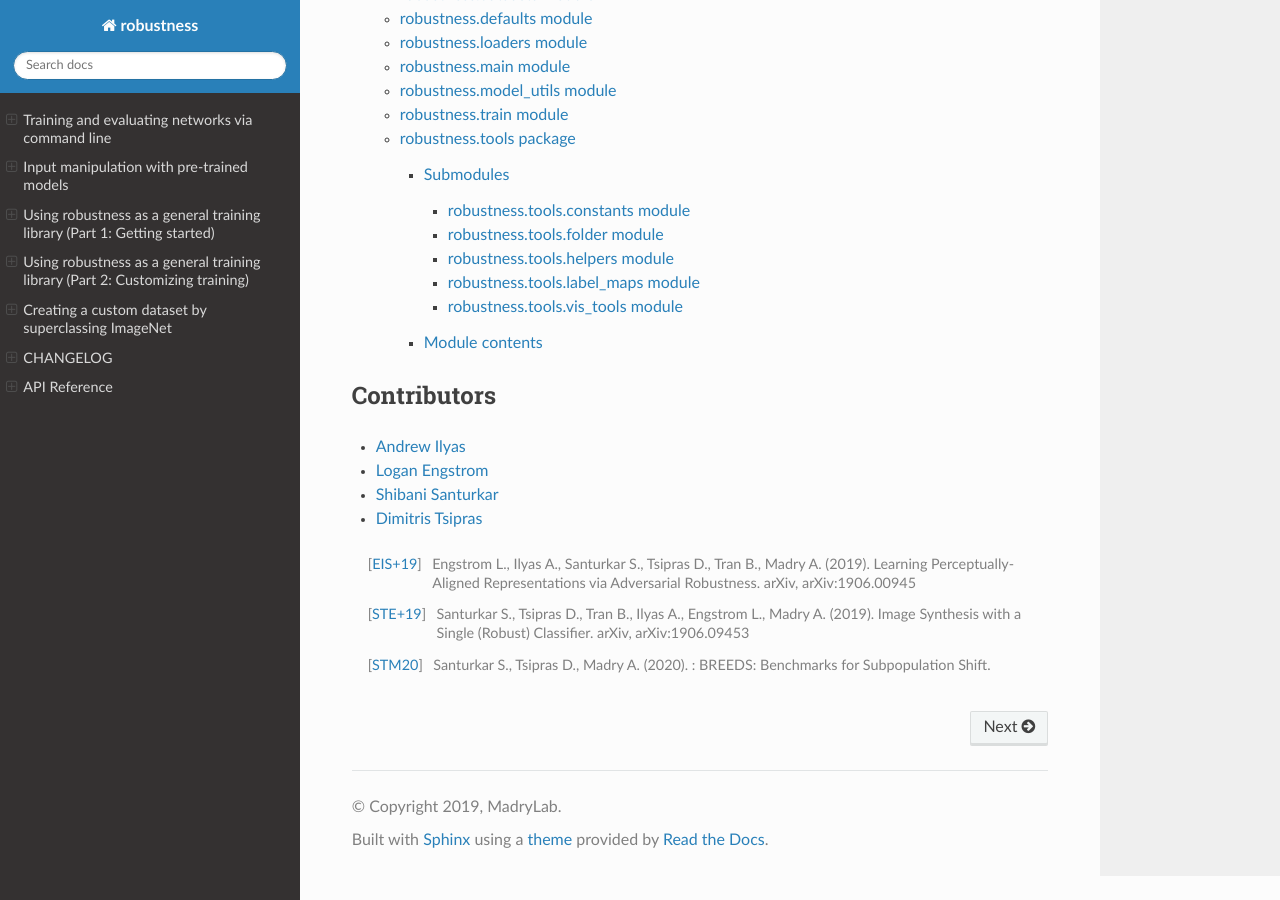
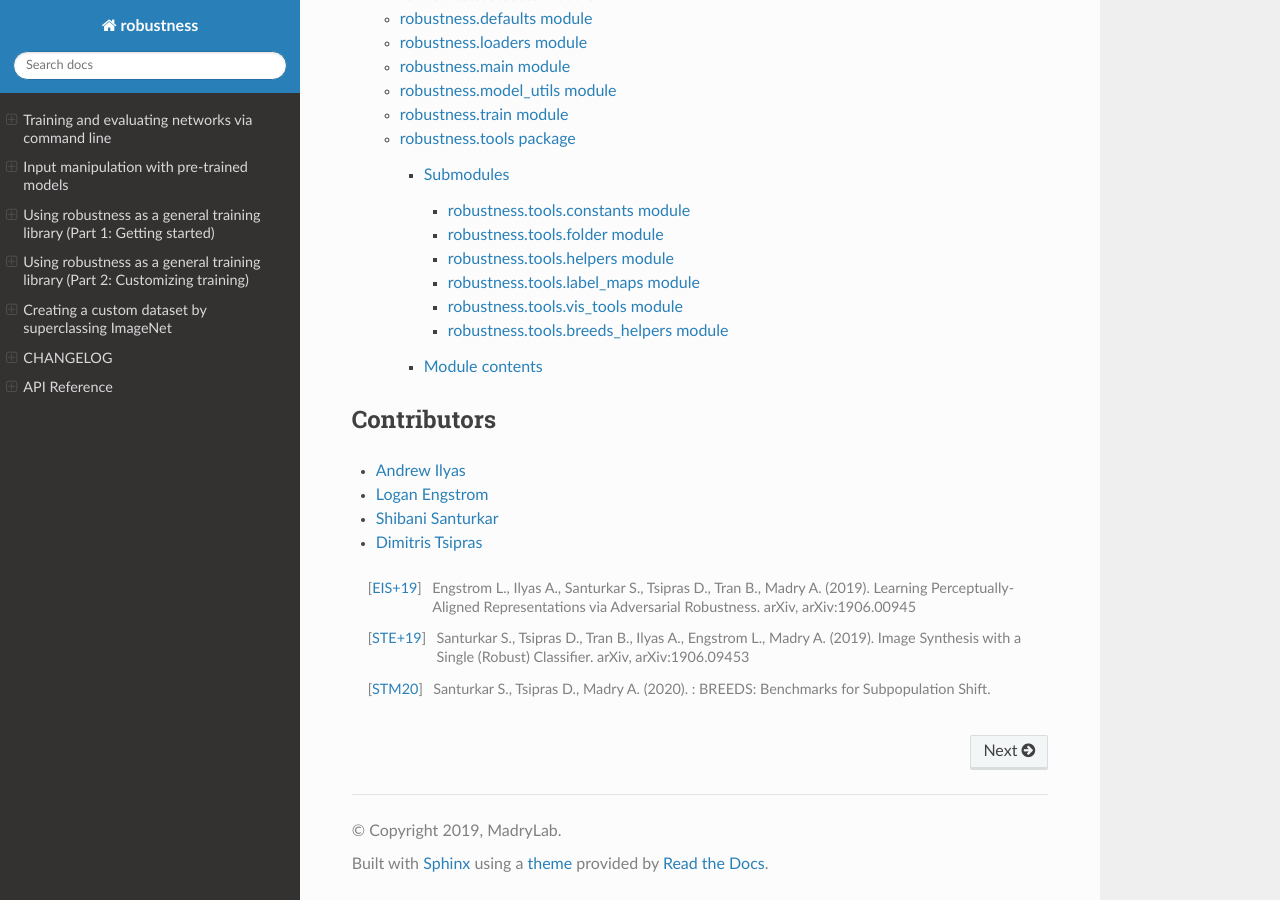
Before and after one commit to MadryLab/robustness, a Sphinx documentation site: the page built from docs/index.rst, in a window 1280 px wide and 900 px high, scrolled down 3809 px. Built offline with Sphinx 7.4.7 and the Read the Docs theme 2.0.0, drawn with Linux system fonts in a browser that asks for light colours; nearby versions of some CDN libraries; library files that are not in the unit come from our copies.

Commit message:
Add links from docs main page

```diff
--- /dev/null
+++ b/docs/api/robustness.tools.breeds_helpers.rst
@@ -0,0 +1,7 @@
+robustness.tools.breeds\_helpers module
+==================================
+
+.. automodule:: robustness.tools.breeds_helpers
+   :members:
+   :undoc-members:
+   :show-inheritance:
--- a/docs/api/robustness.tools.rst
+++ b/docs/api/robustness.tools.rst
@@ -11,6 +11,7 @@ Submodules
    robustness.tools.helpers
    robustness.tools.label_maps
    robustness.tools.vis_tools
+   robustness.tools.breeds_helpers
 
 Module contents
 ---------------
```
